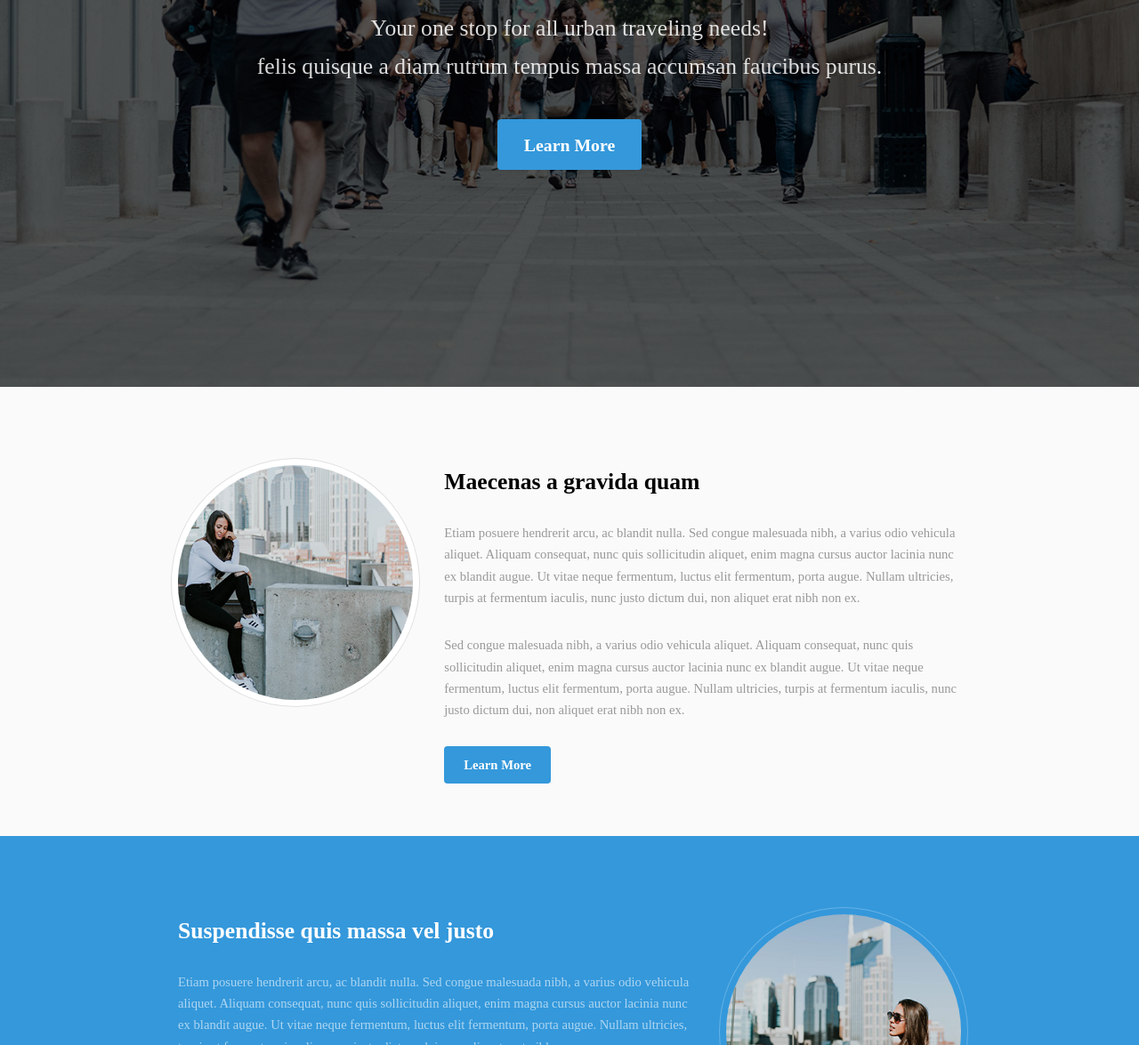
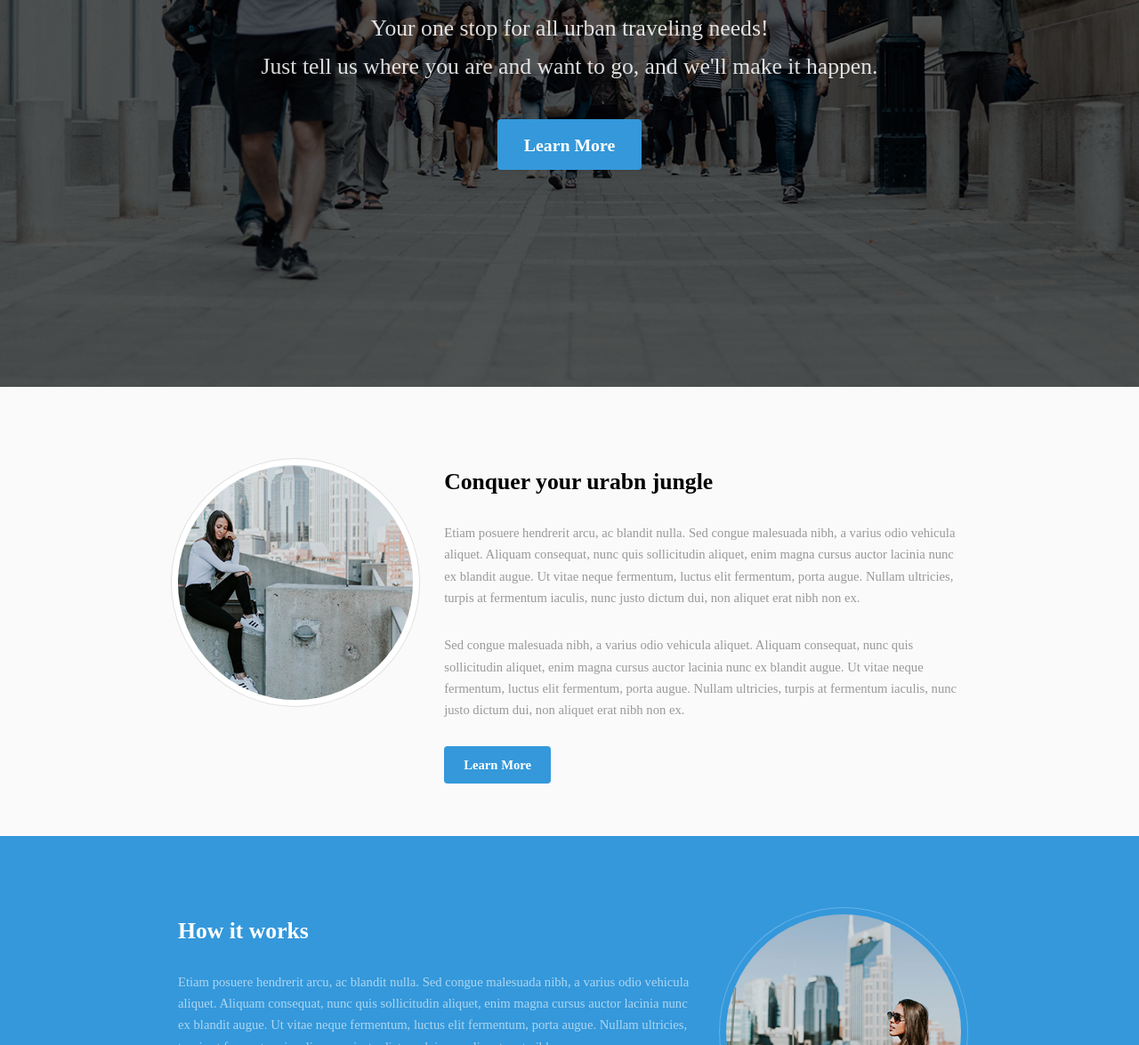
Before and after one commit to TravelrBot/Travelr, a website: page templated-urban/index.html in a window 1280 px wide. Shown: the part 365-1540 px from the top of the page at 89% size. Drawn offline with Linux system fonts and the light colour scheme; a web font is replaced by a local one.

Commit message:
user accessible

```diff
--- a/templated-urban/index.html
+++ b/templated-urban/index.html
@@ -33,7 +33,7 @@
 				<div class="inner">
 					<header>
 						<h1>This is Travelr</h1>
-						<p>Your one stop for all urban traveling needs!<br />felis quisque a diam rutrum tempus massa accumsan faucibus purus.</p>
+						<p>Your one stop for all urban traveling needs!<br />Just tell us where you are and want to go, and we'll make it happen.</p>
 					</header>
 					<a href="#main" class="button big scrolly">Learn More</a>
 				</div>
@@ -53,7 +53,7 @@
 										</div>
 									</div>
 									<div class="col col2">
-										<h3>Maecenas a gravida quam</h3>
+										<h3>Conquer your urabn jungle</h3>
 										<p>Etiam posuere hendrerit arcu, ac blandit nulla. Sed congue malesuada nibh, a varius odio vehicula aliquet. Aliquam consequat, nunc quis sollicitudin aliquet, enim magna cursus auctor lacinia nunc ex blandit augue. Ut vitae neque fermentum, luctus elit fermentum, porta augue. Nullam ultricies, turpis at fermentum iaculis, nunc justo dictum dui, non aliquet erat nibh non ex.</p>
 										<p>Sed congue malesuada nibh, a varius odio vehicula aliquet. Aliquam consequat, nunc quis sollicitudin aliquet, enim magna cursus auctor lacinia nunc ex blandit augue. Ut vitae neque fermentum, luctus elit fermentum, porta augue. Nullam ultricies, turpis at fermentum iaculis, nunc justo dictum dui, non aliquet erat nibh non ex. </p>
 										<a href="#" class="button">Learn More</a>
@@ -67,7 +67,7 @@
 						<div class="inner">
 							<div class="flex flex-2">
 								<div class="col col2">
-									<h3>Suspendisse quis massa vel justo</h3>
+									<h3>How it works</h3>
 									<p>Etiam posuere hendrerit arcu, ac blandit nulla. Sed congue malesuada nibh, a varius odio vehicula aliquet. Aliquam consequat, nunc quis sollicitudin aliquet, enim magna cursus auctor lacinia nunc ex blandit augue. Ut vitae neque fermentum, luctus elit fermentum, porta augue. Nullam ultricies, turpis at fermentum iaculis, nunc justo dictum dui, non aliquet erat nibh non ex.</p>
 									<p>Sed congue malesuada nibh, a varius odio vehicula aliquet. Aliquam consequat, nunc quis sollicitudin aliquet, enim magna cursus auctor lacinia nunc ex blandit augue. Ut vitae neque fermentum, luctus elit fermentum, porta augue. Nullam ultricies, turpis at fermentum iaculis, nunc justo dictum dui, non aliquet erat nibh non ex. </p>
 									<a href="#" class="button">Learn More</a>
```
